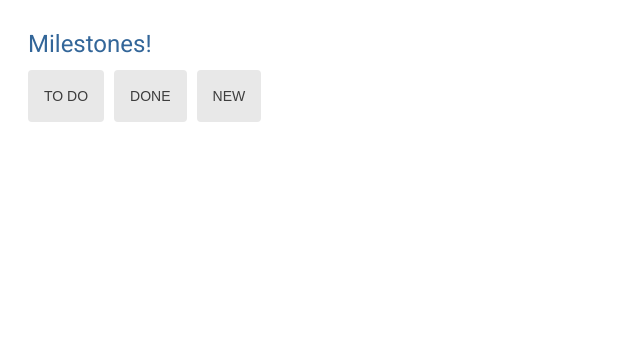
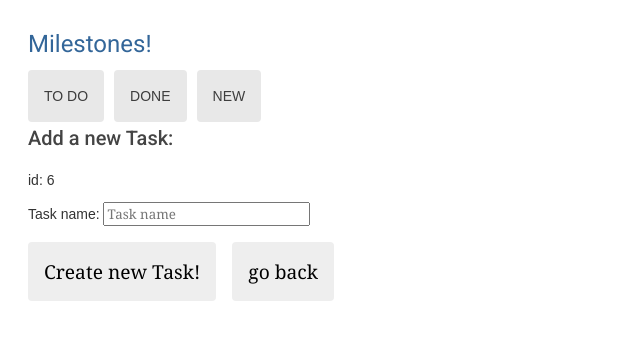
Before and after one commit to maiertbi/angular_milestonesApp, an Angular app: page /new in a window 1280 px wide. Before the commit this address led to /. Shown: the top 340 px of the page, without its empty margins (0-640 px from the left). Built offline with nearby package versions, Linux system fonts and the light colour scheme.

Commit message:
added component for newTask

```diff
--- a/src/app/app-routing.module.ts
+++ b/src/app/app-routing.module.ts
@@ -2,14 +2,15 @@ import { NgModule } from '@angular/core';
 import { RouterModule, Routes } from '@angular/router';
 import { TaskDetailComponent } from './task/task-detail/task-detail.component';
 import { TaskDoneComponent } from './task/task-done/task-done.component';
+import { TaskNewComponent } from './task/task-new/task-new.component';
 import { TaskComponent } from './task/task.component';
 
 const routes: Routes = [
   {path: '', redirectTo: '/todo', pathMatch: 'full'},
   {path:'todo', component: TaskComponent},
   {path:'done', component: TaskDoneComponent},
-  {path:'task/:id', component: TaskDetailComponent}
-  //  TODO: path for new Task (NEW component missing)
+  {path:'task/:id', component: TaskDetailComponent},
+  {path:'new', component: TaskNewComponent}
 ];
 
 @NgModule({
--- a/src/app/app.module.ts
+++ b/src/app/app.module.ts
@@ -8,13 +8,15 @@ import { TaskComponent } from './task/task.component';
 import { TaskDetailComponent } from './task/task-detail/task-detail.component';
 import { TaskDoneComponent } from './task/task-done/task-done.component';
 import { FormsModule } from '@angular/forms';
+import { TaskNewComponent } from './task/task-new/task-new.component';
 
 @NgModule({
   declarations: [
     AppComponent,
     TaskComponent,
     TaskDetailComponent,
-    TaskDoneComponent
+    TaskDoneComponent,
+    TaskNewComponent
   ],
   imports: [
     BrowserModule,
--- /dev/null
+++ b/src/app/task/task-new/task-new.component.html
@@ -0,0 +1,12 @@
+<div>
+    <h2>Add a new Task:</h2>
+    <p>id: {{ newID }}</p>
+    <div>
+        <label for="task-name">Task name: </label>
+        <input id="task-name" [(ngModel)]="taskName" type="text" placeholder="Task name"/>
+        <!--  TODO: Date input -->
+    </div>
+
+    <button type="button" (click)="createNewTask()">Create new Task!</button>
+    <button type="button" (click)="goBack()">go back</button>
+</div>
--- /dev/null
+++ b/src/app/task/task-new/task-new.component.ts
@@ -0,0 +1,35 @@
+import { Component, Input, OnInit } from '@angular/core';
+import { ActivatedRoute } from '@angular/router';
+import { TaskService } from 'src/app/task.service';
+import { TASKS } from '../task-list';
+import { Location } from '@angular/common';
+
+@Component({
+  selector: 'app-task-new',
+  templateUrl: './task-new.component.html',
+  styleUrls: ['./task-new.component.css']
+})
+export class TaskNewComponent implements OnInit {
+  newID: number = TASKS[TASKS.length - 1].id +1;
+
+  @Input() taskName?: string;
+
+  newTask = { id: this.newID, isDone: false, name: this.taskName, deadline: new Date("2022-07-11")};
+
+  constructor(
+    private route: ActivatedRoute,
+    private taskService: TaskService,
+    private location: Location
+  ) { }
+
+  ngOnInit(): void {
+  }
+
+  createNewTask(): void {
+    // TASKS.push(this.newTask);
+  }
+
+  goBack(): void {
+    this.location.back();
+  }
+}
```
Also changed, not shown: src/app/task/task-new/task-new.component.css (added).
